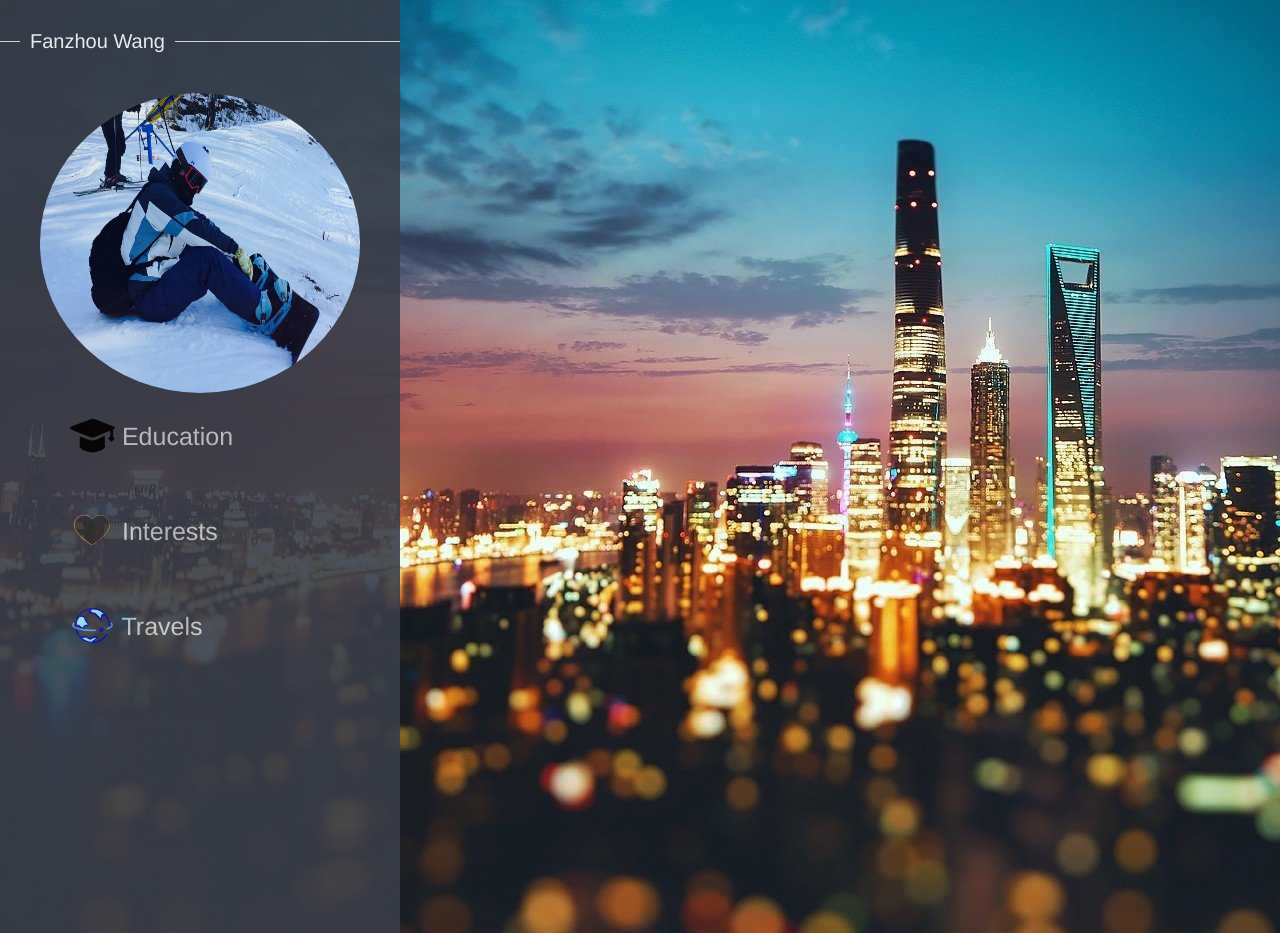
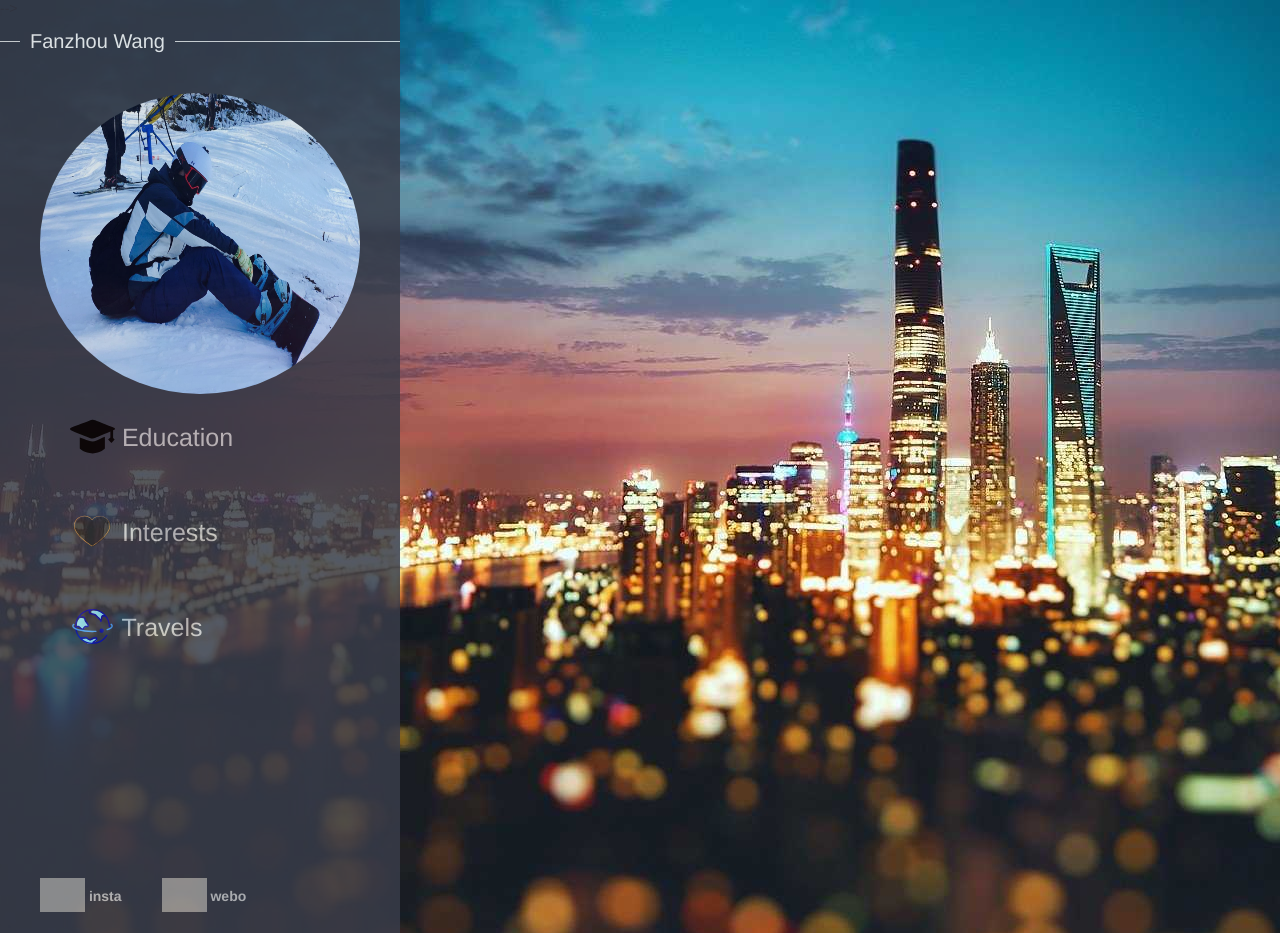
Before and after one commit to wangfz1/blog, a Yii app: template views/site/index.php in a window 1280 px wide. Run offline with PHP 8.4 and a stand-in for Yii, Linux system fonts and the light colour scheme; the template is opened without the code that fills it, so the values that code supplies are empty; some libraries are stand-ins or nearby versions; grey boxes are pictures that could not be loaded.

Commit message:
update 1

```diff
--- a/views/layouts/main.php
+++ b/views/layouts/main.php
@@ -41,17 +41,26 @@ $assets = AppAsset::register($this);
 <!--        </ul>-->
 <!--    </div>-->
 
-    <div class="layui-side layui-bg-black" style="margin-top: -60px;width:400px;opacity: 90%">
+    <div class="layui-side layui-bg-black" style="margin-top: -60px;width:400px;opacity: 85%">
         <div class="layui-side-scroll" style="width: 400px;">
             <fieldset class="layui-elem-field layui-field-title" style="margin-top: 30px;">
                 <legend style="color: white">Fanzhou Wang</legend>
             </fieldset>
-            <ul class="layui-nav layui-nav-tree"  style="width: 400px;height:800px;background-image: inherit">
-                <img src = "pics/avatar.jpg" class="layui-circle"  style="width: 320px;height:300px;margin:20px 40px 20px 40px;"/>
+            <ul class="layui-nav layui-nav-tree"  style="width: 400px;height:85%;background-image: inherit">
+                <img src = "pics/avatar.jpg" class="layui-circle"  style="width: 320px;height:38%;margin:20px 40px 20px 40px;"/>
 
-                <li class="layui-nav-item" style="margin:0 0 50px 50px"><a href="" style="font-size: 25px;"><img src="svg/education.svg" style="padding-bottom:5px;height:45px;width:45px"/> Education</a></li>
-                <li class="layui-nav-item" style="margin:0 0 50px 50px"><a href="" style="font-size: 25px"><img src="svg/interest.svg" style="padding-bottom:5px;height:45px;width:45px"/> Interests</a></li>
-                <li class="layui-nav-item" style="margin:0 0 50px 50px"><a href="" style="font-size: 25px"><img src="svg/travel.svg" style="padding-bottom:5px;height:45px;width:45px"/> Travels</a></li>
+                <li class="layui-nav-item" style="margin:0 0 50px 50px"><a href="/education" style="font-size: 25px;"><img src="svg/education.svg" style="padding-bottom:5px;height:100%;width:45px"/> Education</a></li>
+                <li class="layui-nav-item" style="margin:0 0 50px 50px"><a href="/interests" style="font-size: 25px"><img src="svg/interest.svg" style="padding-bottom:5px;height:100%;width:45px"/> Interests</a></li>
+                <li class="layui-nav-item" style="margin:0 0 50px 50px"><a href="/travels" style="font-size: 25px"><img src="svg/travel.svg" style="padding-bottom:5px;height:100%;width:45px"/> Travels</a></li>
+            </ul>
+
+            <ul class="layui-nav layui-row"  style="width: 400px;background-image: inherit">
+                <li class="layui-nav-item">
+                    <a href="/education" style=""><img src="svg/instagram.svg" style="padding-bottom:5px;height:100%;width:45px"/> <b>insta</b></a>
+                </li>
+                <li class="layui-nav-item">
+                    <a href="/education" style=""><img src="svg/webo.svg" style="padding-bottom:5px;height:100%;width:45px"/> <b>webo</b></a>
+                </li>
             </ul>
         </div>
     </div>
```
